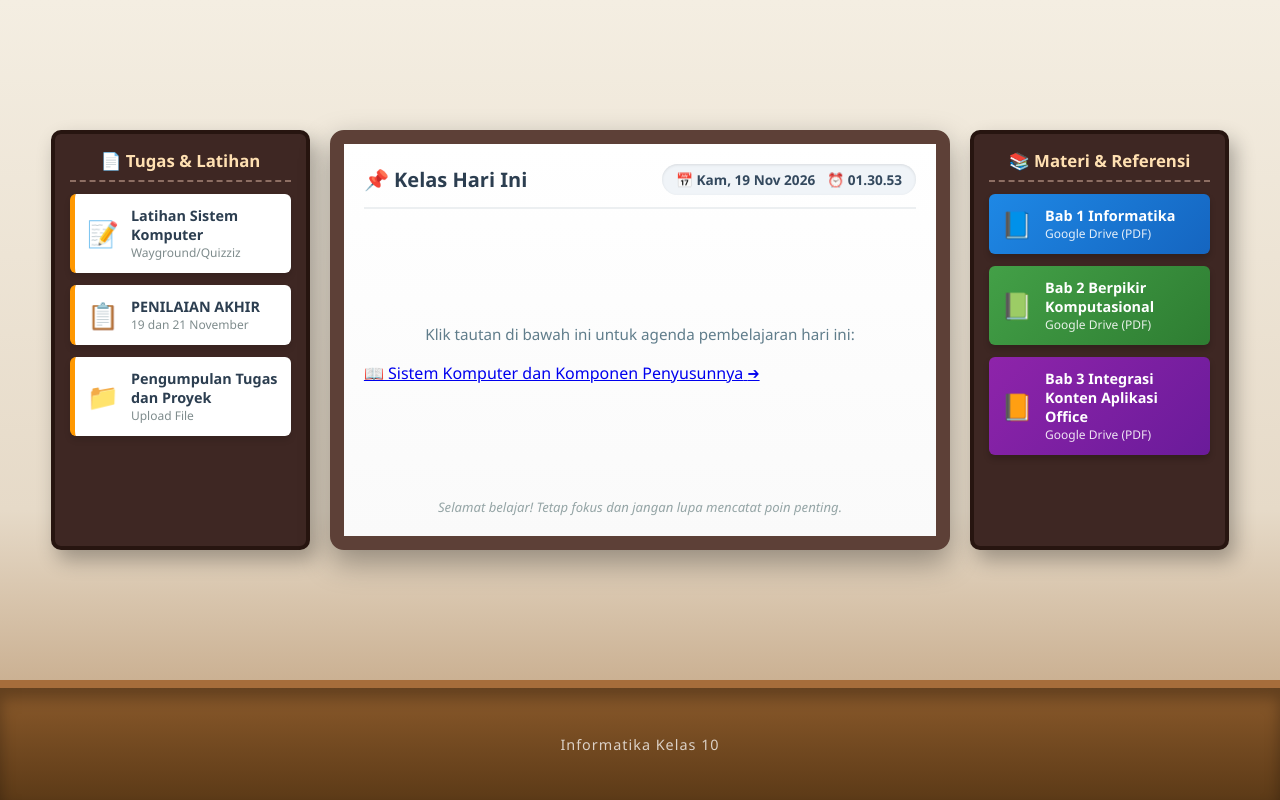
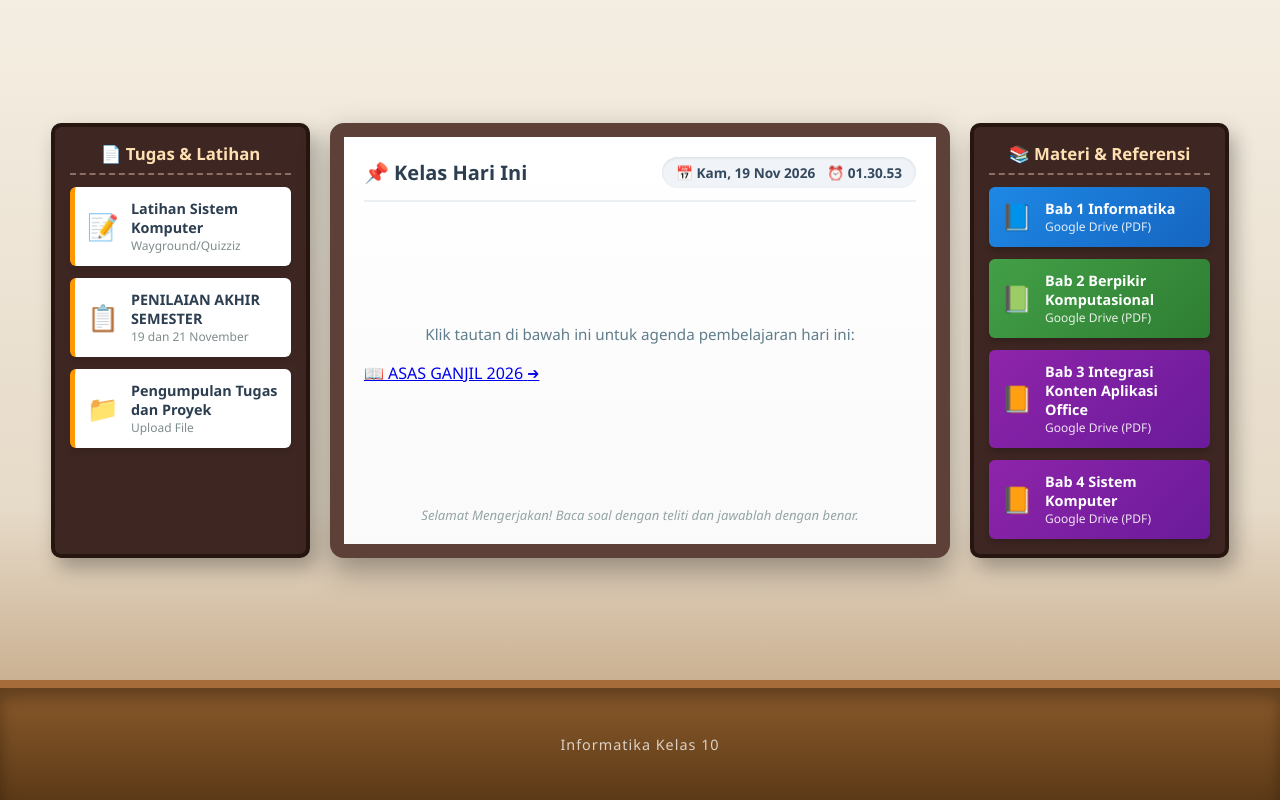
Before and after one commit to evafhm11/ruang-kelas, a plain HTML site: page index.html in a window 1280 px wide. Drawn offline with Linux system fonts and the light colour scheme.

Commit message:
Update index.html

```diff
--- a/index.html
+++ b/index.html
@@ -322,10 +322,10 @@
         </a>
 
         <!-- Kertas / Tugas 2 -->
-        <a href="https://forms.google.com" target="_blank" class="paper-item">
+        <a href="https://forms.gle/oUNC6YaY6jnYWRhH9" target="_blank" class="paper-item">
           <span class="paper-icon">📋</span>
           <div class="paper-text">
-            <span class="title">PENILAIAN AKHIR</span>
+            <span class="title">PENILAIAN AKHIR SEMESTER</span>
             <span class="subtitle">19 dan 21 November</span>
           </div>
         </a>
@@ -356,8 +356,8 @@
           <p class="board-instruction">Klik tautan di bawah ini untuk agenda pembelajaran hari ini:</p>
 
           <!-- Link 1 -->
-          <a href="https://drive.google.com/file/d/1YpKmw4t14dgpAUjNoVHod4eJKpKdUw64/view?usp=sharing">
-            <span>📖 Sistem Komputer dan Komponen Penyusunnya</span>
+          <a href="https://forms.gle/oUNC6YaY6jnYWRhH9">
+            <span>📖 ASAS GANJIL 2026</span>
             <span>➔</span>
           </a>
 
@@ -365,7 +365,7 @@
 
         <!-- Footer Papan Tulis -->
         <div class="whiteboard-footer">
-          Selamat belajar! Tetap fokus dan jangan lupa mencatat poin penting.
+          Selamat Mengerjakan! Baca soal dengan teliti dan jawablah dengan benar.
         </div>
       </div>
 
@@ -396,6 +396,15 @@
           <span class="book-icon">📙</span>
           <div class="book-text">
             <span class="title">Bab 3 Integrasi Konten Aplikasi Office</span>
+            <span class="subtitle">Google Drive (PDF)</span>
+          </div>
+        </a>
+
+        <!-- Buku 4 -->
+        <a href="https://drive.google.com/file/d/1YpKmw4t14dgpAUjNoVHod4eJKpKdUw64/view?usp=sharing" target="_blank" class="book-item purple">
+          <span class="book-icon">📙</span>
+          <div class="book-text">
+            <span class="title">Bab 4 Sistem Komputer </span>
             <span class="subtitle">Google Drive (PDF)</span>
           </div>
         </a>
```
